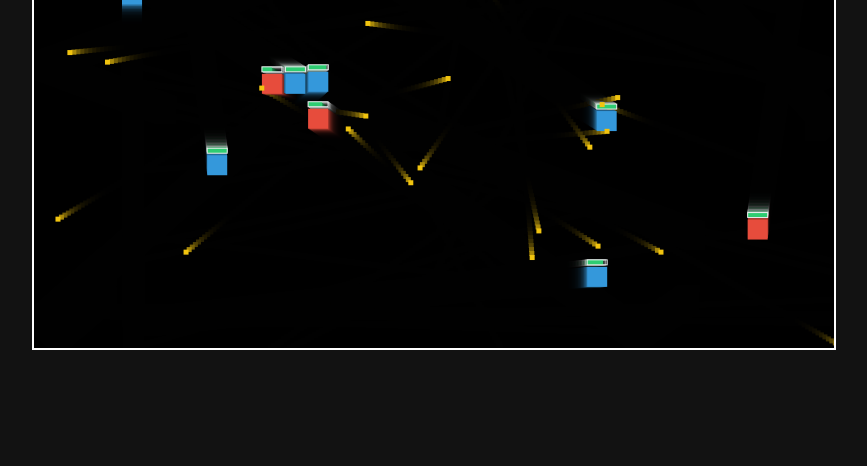
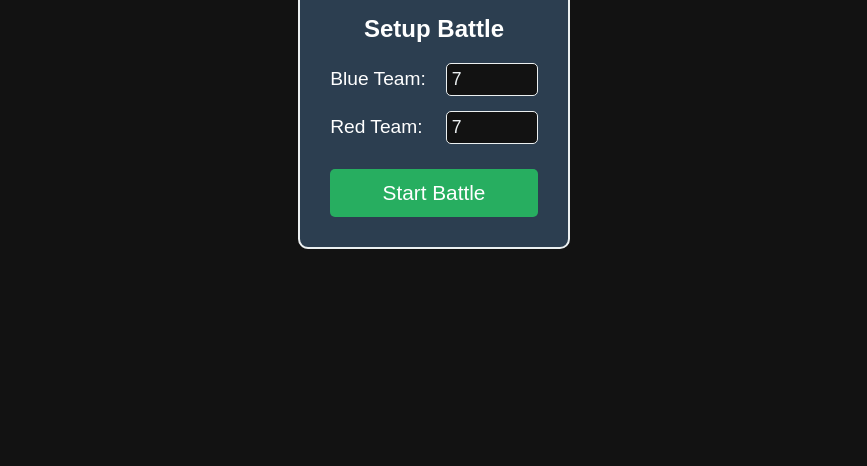
Before and after one commit to CandiRen/box_fight, a plain HTML site: page index.html in a window 1280 px wide. Shown: the part 334-800 px from the top of the page, without its empty margins (206-1073 px from the left). Drawn offline with Linux system fonts and the light colour scheme.

Commit message:
add menu

```diff
--- a/index.html
+++ b/index.html
@@ -8,7 +8,21 @@
 </head>
 <body>
     <h1>Box Fight Simulation</h1>
-    <canvas id="gameCanvas"></canvas>
+
+    <div id="startMenu">
+        <h2>Setup Battle</h2>
+        <div class="team-setup">
+            <label for="blueTeamCount">Blue Team:</label>
+            <input type="number" id="blueTeamCount" value="7" min="1" max="50">
+        </div>
+        <div class="team-setup">
+            <label for="redTeamCount">Red Team:</label>
+            <input type="number" id="redTeamCount" value="7" min="1" max="50">
+        </div>
+        <button id="startButton">Start Battle</button>
+    </div>
+
+    <canvas id="gameCanvas" class="hidden"></canvas>
     <script src="script.js"></script>
 </body>
 </html>
--- a/script.js
+++ b/script.js
@@ -1,6 +1,11 @@
-
 const canvas = document.getElementById('gameCanvas');
 const ctx = canvas.getContext('2d');
+
+// --- DOM Elements ---
+const startMenu = document.getElementById('startMenu');
+const blueTeamCountInput = document.getElementById('blueTeamCount');
+const redTeamCountInput = document.getElementById('redTeamCount');
+const startButton = document.getElementById('startButton');
 
 // Setup canvas dimensions
 canvas.width = 800;
@@ -10,7 +15,6 @@ canvas.height = 600;
 const BOX_SIZE = 20;
 const BOX_SPEED = 1.5;
 const HP_MAX = 100;
-const NUM_BOXES_PER_TEAM = 7;
 const PROJECTILE_SPEED = 4;
 const PROJECTILE_SIZE = 5;
 const PROJECTILE_DAMAGE = 10;
@@ -18,7 +22,6 @@ const FIRE_RATE = 60; // Lower is faster, 1 shot every 60 frames
 
 let boxes = [];
 let projectiles = [];
-let frameCount = 0;
 let gameOver = false;
 
 // --- Classes ---
@@ -137,20 +140,20 @@ class Projectile {
 }
 
 // --- Game Logic ---
-function init() {
+function init(blueCount, redCount) {
     boxes = [];
     projectiles = [];
     gameOver = false;
 
     // Create blue team on the left
-    for (let i = 0; i < NUM_BOXES_PER_TEAM; i++) {
+    for (let i = 0; i < blueCount; i++) {
         const x = Math.random() * (canvas.width / 4);
         const y = Math.random() * canvas.height;
         boxes.push(new Box(x, y, 'blue'));
     }
 
     // Create red team on the right
-    for (let i = 0; i < NUM_BOXES_PER_TEAM; i++) {
+    for (let i = 0; i < redCount; i++) {
         const x = canvas.width - (Math.random() * (canvas.width / 4));
         const y = Math.random() * canvas.height;
         boxes.push(new Box(x, y, 'red'));
@@ -166,7 +169,6 @@ function checkCollisions() {
         for (let j = boxes.length - 1; j >= 0; j--) {
             const b = boxes[j];
 
-            // Check if projectile p hits box b (and they are on different teams)
             if (p.team !== b.team &&
                 p.x > b.x &&
                 p.x < b.x + b.width &&
@@ -179,7 +181,7 @@ function checkCollisions() {
                 if (b.hp <= 0) {
                     boxes.splice(j, 1); // Remove box
                 }
-                break; // projectile can only hit one box
+                break;
             }
         }
     }
@@ -192,7 +194,7 @@ function checkGameOver() {
     if (redTeamCount === 0 || blueTeamCount === 0) {
         gameOver = true;
         const winner = redTeamCount === 0 ? 'Blue Team' : 'Red Team';
-        displayWinner(winner);
+        setTimeout(() => displayWinner(winner), 1000); // Wait a second before showing winner
     }
 }
 
@@ -203,35 +205,33 @@ function displayWinner(winner) {
     ctx.fillStyle = 'white';
     ctx.font = '60px sans-serif';
     ctx.textAlign = 'center';
-    ctx.fillText('Game Over', canvas.width / 2, canvas.height / 2 - 40);
+    ctx.fillText('Game Over', canvas.width / 2, canvas.height / 2 - 60);
 
     ctx.fillStyle = winner === 'Blue Team' ? '#3498db' : '#e74c3c';
     ctx.font = '40px sans-serif';
-    ctx.fillText(`${winner} Wins!`, canvas.width / 2, canvas.height / 2 + 20);
+    ctx.fillText(`${winner} Wins!`, canvas.width / 2, canvas.height / 2);
+
+    ctx.fillStyle = '#ecf0f1';
+    ctx.font = '20px sans-serif';
+    ctx.fillText('Click anywhere to Play Again', canvas.width / 2, canvas.height / 2 + 50);
 }
-
 
 function animate() {
     if (gameOver) return;
 
-    // Set up the next frame
     requestAnimationFrame(animate);
 
-    // Clear the canvas
-    ctx.fillStyle = 'rgba(0, 0, 0, 0.3)'; //Slightly transparent black for motion blur effect
+    ctx.fillStyle = 'rgba(0, 0, 0, 0.3)';
     ctx.fillRect(0, 0, canvas.width, canvas.height);
 
-    // Update and draw boxes
     boxes.forEach(box => {
         box.update();
         box.draw();
     });
 
-    // Update and draw projectiles
     projectiles.forEach((p, index) => {
         p.update();
         p.draw();
-        // Remove projectiles that go off-screen
         if (p.x < 0 || p.x > canvas.width || p.y < 0 || p.y > canvas.height) {
             projectiles.splice(index, 1);
         }
@@ -239,9 +239,27 @@ function animate() {
 
     checkCollisions();
     checkGameOver();
-
-    frameCount++;
 }
 
-// --- Start Simulation ---
-init();
+function showMenu() {
+    startMenu.classList.remove('hidden');
+    canvas.classList.add('hidden');
+}
+
+function startGame() {
+    const blueCount = parseInt(blueTeamCountInput.value, 10);
+    const redCount = parseInt(redTeamCountInput.value, 10);
+
+    startMenu.classList.add('hidden');
+    canvas.classList.remove('hidden');
+
+    init(blueCount, redCount);
+}
+
+// --- Event Listeners ---
+startButton.addEventListener('click', startGame);
+canvas.addEventListener('click', () => {
+    if (gameOver) {
+        showMenu();
+    }
+});
--- a/style.css
+++ b/style.css
@@ -8,9 +8,60 @@ body {
     margin: 0;
     font-family: sans-serif;
     text-align: center;
+    min-height: 100vh;
 }
 
 canvas {
     background-color: #000000;
     border: 2px solid #FFFFFF;
 }
+
+#startMenu {
+    background-color: #2c3e50;
+    padding: 30px;
+    border-radius: 10px;
+    border: 2px solid #ecf0f1;
+}
+
+.team-setup {
+    display: flex;
+    justify-content: space-between;
+    align-items: center;
+    margin: 15px 0;
+}
+
+.team-setup label {
+    margin-right: 20px;
+    font-size: 1.2em;
+}
+
+#startMenu input {
+    width: 80px;
+    padding: 5px;
+    font-size: 1.1em;
+    background-color: #121212;
+    color: #ecf0f1;
+    border: 1px solid #ecf0f1;
+    border-radius: 5px;
+}
+
+#startButton {
+    width: 100%;
+    padding: 12px;
+    font-size: 1.3em;
+    cursor: pointer;
+    background-color: #27ae60;
+    color: white;
+    border: none;
+    border-radius: 5px;
+    margin-top: 10px;
+    transition: background-color 0.3s;
+}
+
+#startButton:hover {
+    background-color: #2ecc71;
+}
+
+.hidden {
+    display: none;
+}
```
